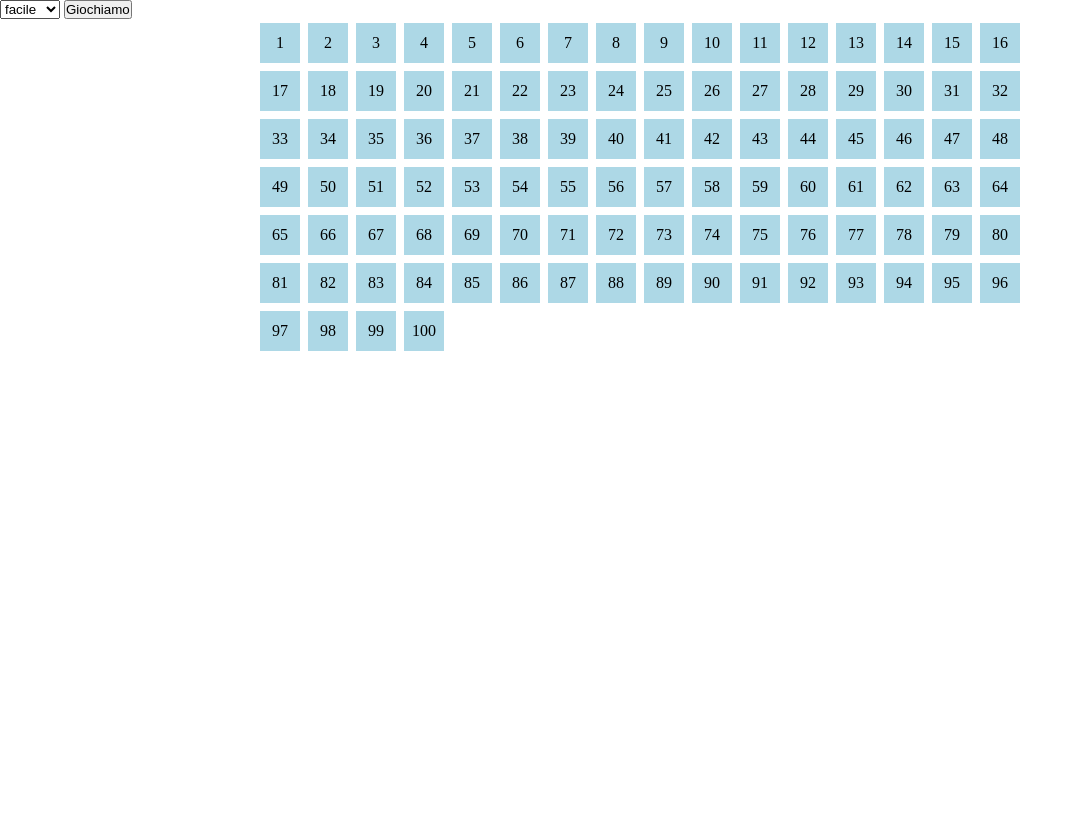
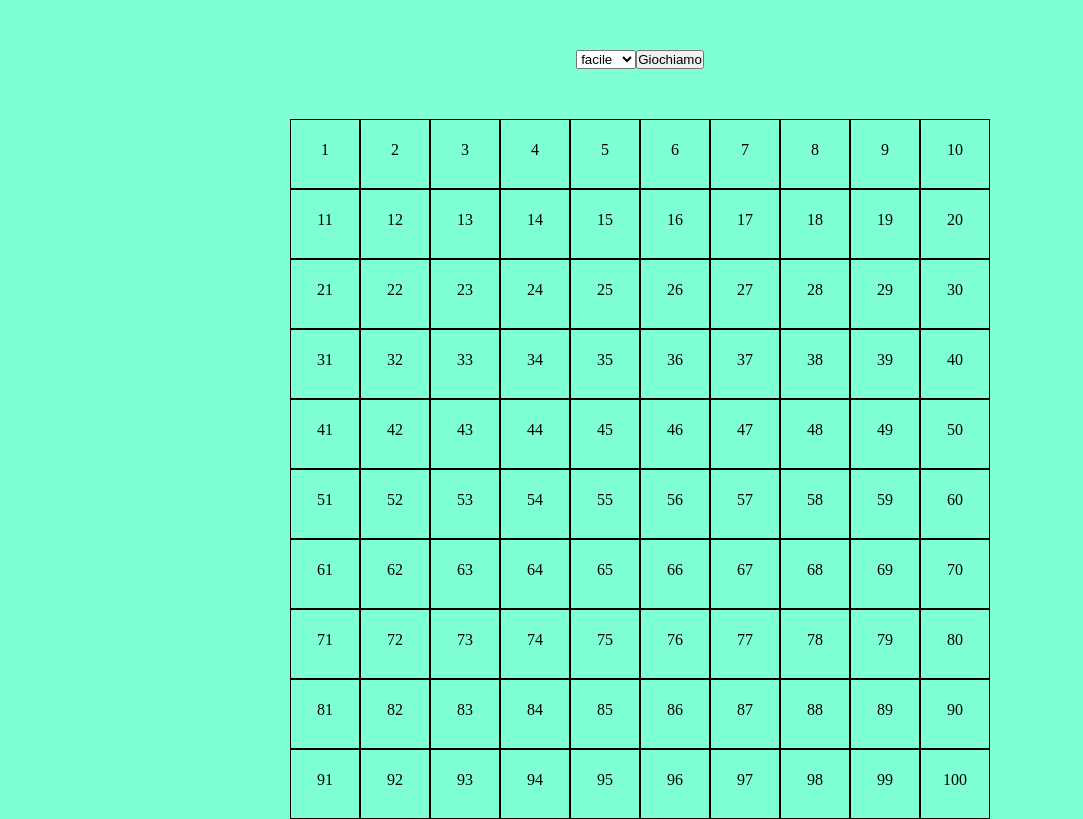
Before and after one commit to FilippoDibe/js-campominato-grid, a plain HTML site: page index.html in a window 1280 px wide. Both pictures are taken after a click on the button "Giochiamo". Shown: the whole page, without its empty margins (0-1083 px from the left). Drawn offline with Linux system fonts and the light colour scheme.

Commit message:
add color

```diff
--- a/index.html
+++ b/index.html
@@ -7,12 +7,14 @@
     <title>Document</title>
 </head>
 <body>
+    <div class="head">
         <select name="modalita" id="modalita">
             <option value="facile">facile</option>
             <option value="medio">medio</option>
             <option value="difficile">dificile</option>
         </select>
         <button onclick="generaGriglia()">Giochiamo</button>
+    </div>
     <div id="container">
 
     </div>
--- a/script.js
+++ b/script.js
@@ -23,13 +23,32 @@ function generaGriglia() {
     } else if (modalita === "difficile") {
         numeroMassimo = 49;
     }
-
+    // determina il numero di caselle
+    let casellePerRiga;
+    if (modalita === "facile") {
+        casellePerRiga = 10;
+    } else if (modalita === "medio") {
+        casellePerRiga = 9;
+    } else if (modalita === "difficile") {
+        casellePerRiga = 7;
+    }
+    // calcolo il numero di righe
+    let nRighe=Math.ceil(numeroMassimo / casellePerRiga);
     // Genera quadratini con numeri da 1 al numero massimo
     for (var i = 1; i <= numeroMassimo; i++) {
         var quadrato = document.createElement("div");
         quadrato.className = "square";
         quadrato.textContent = i;
         container.appendChild(quadrato);
+
+        quadrato.addEventListener("click", function() {
+            this.style.backgroundColor = "lightblue";
+            console.log("Cella cliccata: " + this.textContent);
+        });
+
+        if (i % casellePerRiga === 0) {
+            container.appendChild(document.createElement("br"));
+        }
     }
 
     // Mostra il container
--- a/style.css
+++ b/style.css
@@ -3,17 +3,29 @@
     margin: 0;
     box-sizing: border-box;
 }
+body{
+    background-color: #7fffd4;
+}
 .square {
-    width: 40px;
-    height: 40px;
-    background-color: lightblue;
+    width: 70px;
+    height: 70px;
+    background-color:#7fffd4;
     display: inline-block;
-    margin: 4px;
     text-align: center;
+    padding: 10px;
     line-height: 40px;
+    border:solid black 1px;
 }
 #container{
     display: none;
     width: 60%;
     margin: auto;
+    text-align: center;
+
 }
+.head{
+    display: flex;
+    justify-content: center;
+    margin-top: 50px;
+    margin-bottom: 50px;
+}
```
Lines whose indentation alone changed are shown as unchanged.
